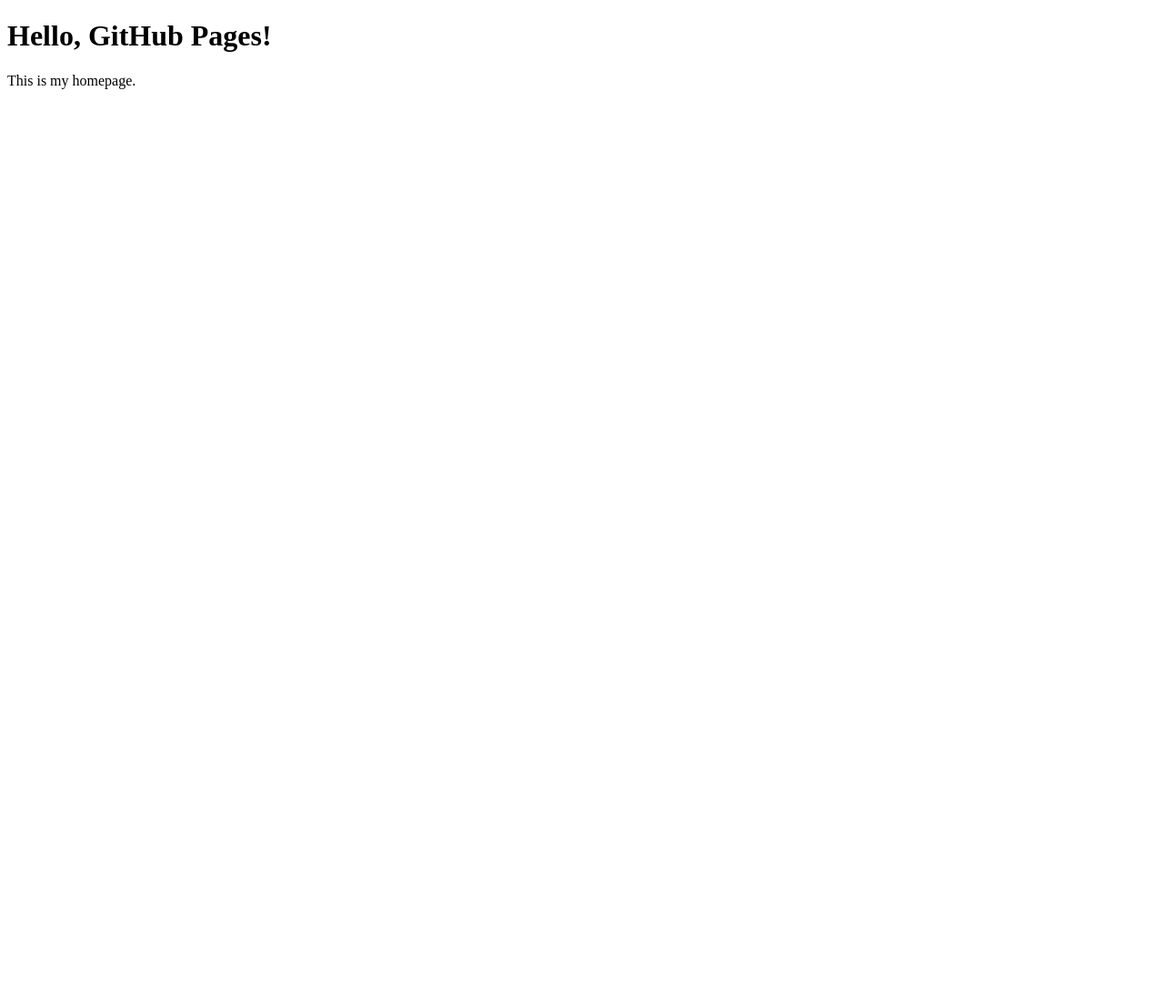
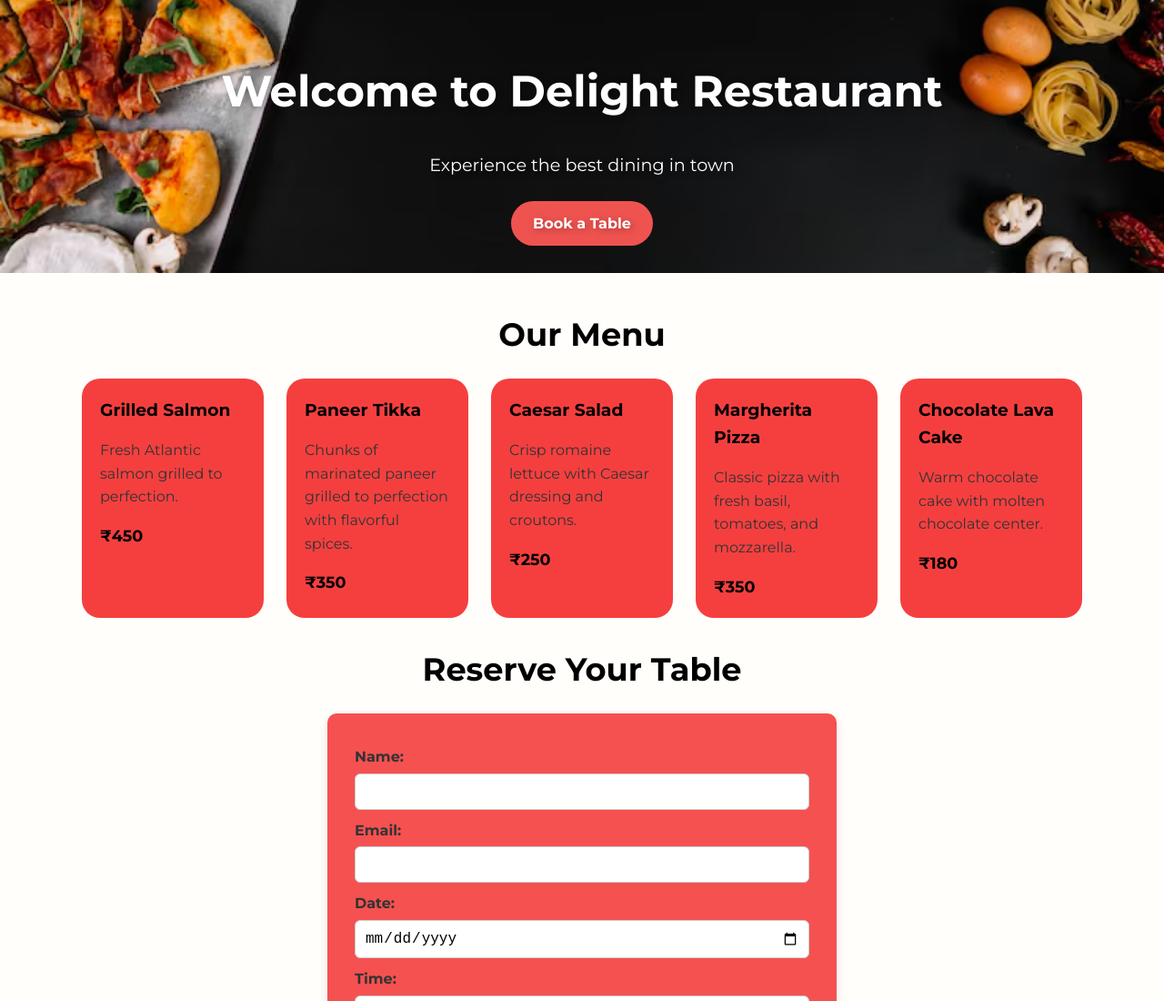
Before and after one commit to Jatin0977/restaurant, a plain HTML site: page index.html in a window 1280 px wide. Shown: the top 1100 px of the page at 91% size. Before the commit the page ends 800 px from the top, so only its background shows below. Drawn offline with Linux system fonts and the light colour scheme; files that its build step writes are made by us from their sources.

Commit message:
Update index.html

```diff
--- a/index.html
+++ b/index.html
@@ -1,10 +1,90 @@
 <!DOCTYPE html>
-<html>
-  <head>
-    <title>My GitHub Pages Site</title>
-  </head>
-  <body>
-    <h1>Hello, GitHub Pages!</h1>
-    <p>This is my homepage.</p>
-  </body>
+<html lang="en">
+<head>
+  <meta charset="UTF-8" />
+  <meta name="viewport" content="width=device-width, initial-scale=1" />
+  <title>Restaurant Website</title>
+  <link href="https://fonts.googleapis.com/css?family=Montserrat:400,700&display=swap" rel="stylesheet" />
+  <link rel="stylesheet" href="styles.css" />
+</head>
+<body>
+  <header class="hero no-image">
+    <h1>Welcome to Delight Restaurant</h1>
+    <p>Experience the best dining in town</p>
+    <a href="#reservation" class="btn reserve-btn">Book a Table</a>
+  </header>
+
+  <main>
+    <section id="menu" class="menu-section">
+      <h2>Our Menu</h2>
+      <div class="menu-grid">
+        <div class="menu-item">
+          <h3>Grilled Salmon</h3>
+          <p>Fresh Atlantic salmon grilled to perfection.</p>
+          <span class="price">₹450</span>
+        </div>
+        <div class="menu-item">
+          <h3>Paneer Tikka</h3>
+          <p>Chunks of marinated paneer grilled to perfection with flavorful spices.</p>
+          <span class="price">₹350</span>
+        </div>
+        <div class="menu-item">
+          <h3>Caesar Salad</h3>
+          <p>Crisp romaine lettuce with Caesar dressing and croutons.</p>
+          <span class="price">₹250</span>
+        </div>
+        <div class="menu-item">
+          <h3>Margherita Pizza</h3>
+          <p>Classic pizza with fresh basil, tomatoes, and mozzarella.</p>
+          <span class="price">₹350</span>
+        </div>
+        <div class="menu-item">
+          <h3>Chocolate Lava Cake</h3>
+          <p>Warm chocolate cake with molten chocolate center.</p>
+          <span class="price">₹180</span>
+        </div>
+      </div>
+    </section>
+
+    <section id="reservation" class="reservation-section">
+      <h2>Reserve Your Table</h2>
+      <form id="reservationForm">
+        <label for="name">Name:</label>
+        <input type="text" id="name" required />
+
+        <label for="email">Email:</label>
+        <input type="email" id="email" required />
+
+        <label for="date">Date:</label>
+        <input type="date" id="date" required />
+
+        <label for="time">Time:</label>
+        <input type="time" id="time" required />
+
+        <label for="people">Number of People:</label>
+        <input type="number" id="people" min="1" max="20" required />
+
+        <button type="submit" class="btn reserve-btn">Book Now</button>
+      </form>
+      <p id="confirmation" class="confirmation-message"></p>
+    </section>
+
+    <section id="gallery" class="photo-gallery">
+  <h2>Our Dishes</h2>
+  <div class="photo-grid">
+    <img src="images/dish1.jpg" alt="Dish 1" loading="lazy" />
+    <img src="images/dish2.jpg" alt="Dish 2" loading="lazy" />
+    <img src="images/dish3.jpg" alt="Dish 3" loading="lazy" />
+    <img src="images/dish4.jpg" alt="Dish 4" loading="lazy" />
+  </div>
+</section>
+
+  </main>
+
+  <footer class="footer">
+    <p>© 2025 Delight Restaurant. All rights reserved.</p>
+  </footer>
+
+  <script src="script.js"></script>
+</body>
 </html>
```
